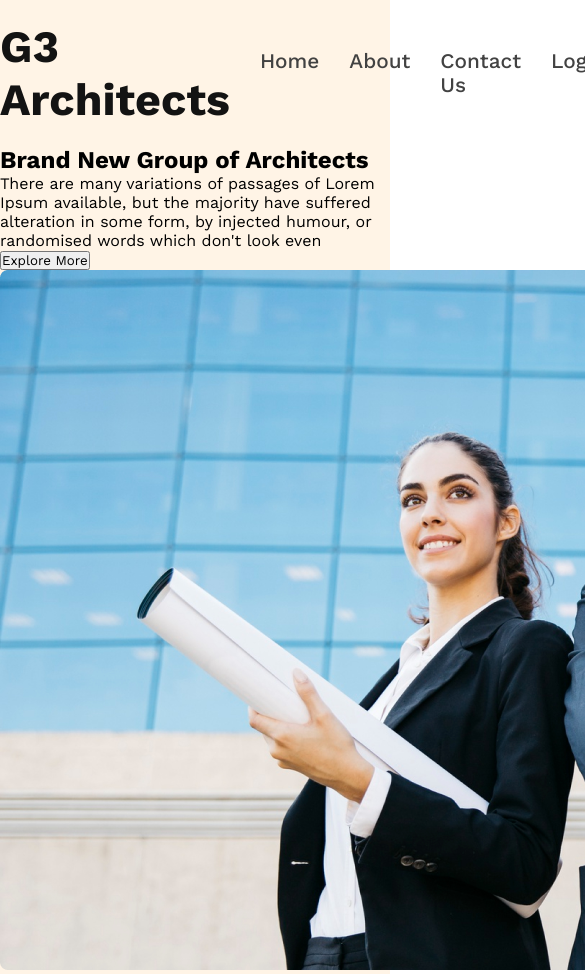
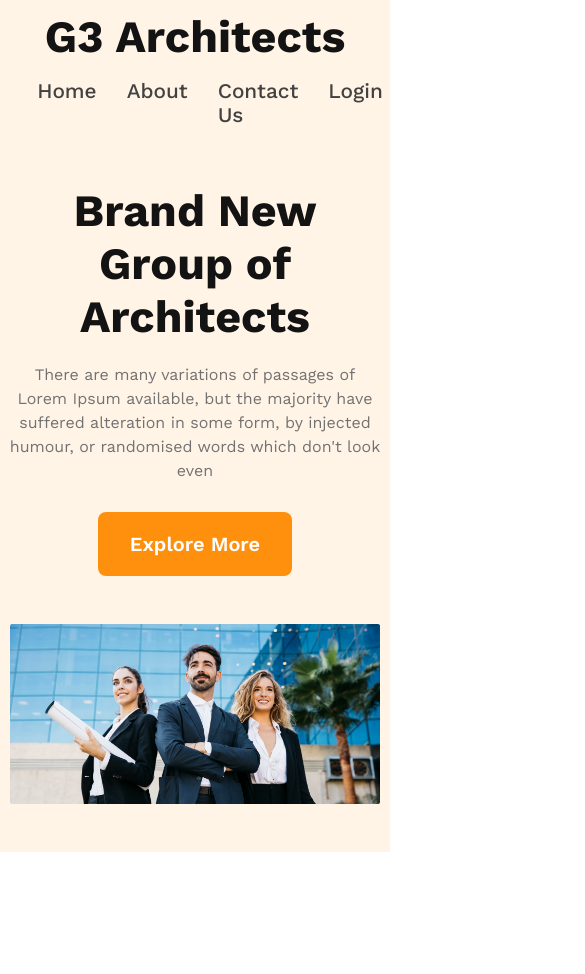
Before and after one commit to aminurjs/g3-architects, a plain HTML site: page index.html in a window 390 px wide. Shown: the top 974 px of the page, 585 px wide, since content can reach past the window. After the commit the page ends 852 px from the top, so only its background shows below. Drawn offline with nearby package versions, Linux system fonts and the light colour scheme.

Commit message:
Banner area complete

```diff
--- a/index.html
+++ b/index.html
@@ -24,11 +24,16 @@
                 <li><a href="">Login</a></li>
             </ul>
         </nav>
-        <section class="banner">
-            <h1>Brand New Group of Architects
-                </h1>
-            <p>There are many variations of passages of Lorem Ipsum available, but the majority have suffered alteration in some form, by injected humour, or randomised words which don't look even</p>
-            <button class="primary_btn">Explore More</button>
+        <!-- Nav area end  -->
+
+        <!-- Banner area start  -->
+        <section class="banner container">
+            <div class="banner_content">
+                <h1>Brand New <br> Group of Architects</h1>
+                <p>There are many variations of passages of Lorem Ipsum available, but the majority have suffered alteration in some form, by injected humour, or randomised words which don't look even</p>
+                <button class="primary_btn">Explore More</button>
+            </div>
+
             <img src="images/banner.png" alt="">
         </section>
 
--- a/styles/style.css
+++ b/styles/style.css
@@ -7,6 +7,16 @@
 .container{
     max-width: 1440px;
     margin: 0 auto;
+}
+.primary_btn{
+    border-radius: 8px;
+    background: #FF900E;
+    padding: 1.25rem 2rem;
+    color: #FFF;
+    font-size: 1.25rem;
+    font-weight: 600;
+    margin-bottom: 3rem;
+    border: 0;
 }
 
 /* Header Area styles  */
@@ -42,3 +52,64 @@ nav ul li a{
     line-height: 1.5rem;
     text-decoration: none;
 }
+
+/* Banner area styles here */
+.banner{
+    display: flex;
+    align-items: center;
+    justify-content: center;
+    flex-direction: column;
+    text-align: center;
+    padding: 6.25rem 0 3rem;
+}
+
+.banner_content{
+    max-width: 860px;
+}
+.banner_content h1{
+    color: #131313;
+    text-align: center;
+    font-size: 4rem;
+    font-weight: 700;
+    margin-bottom: 1.25rem;
+}
+.banner_content p{
+    color:#727272;
+    text-align: center;
+    font-size: 1rem;
+    line-height: 1.5rem;
+    margin-bottom: 1.8rem;
+}
+
+
+
+
+
+
+
+
+
+
+
+
+
+
+
+
+/* Mobile responsive Styles  */
+@media screen and (max-width:576px) {
+    nav {
+        padding: .6rem;
+        flex-direction: column;
+        gap: 1rem;
+    }
+    .banner {
+        padding: 3rem .6rem;
+    }
+    .banner img {
+        max-width: 100%;
+    }
+    .banner_content h1 {
+        font-size: 2.8rem;
+    }
+}
```
